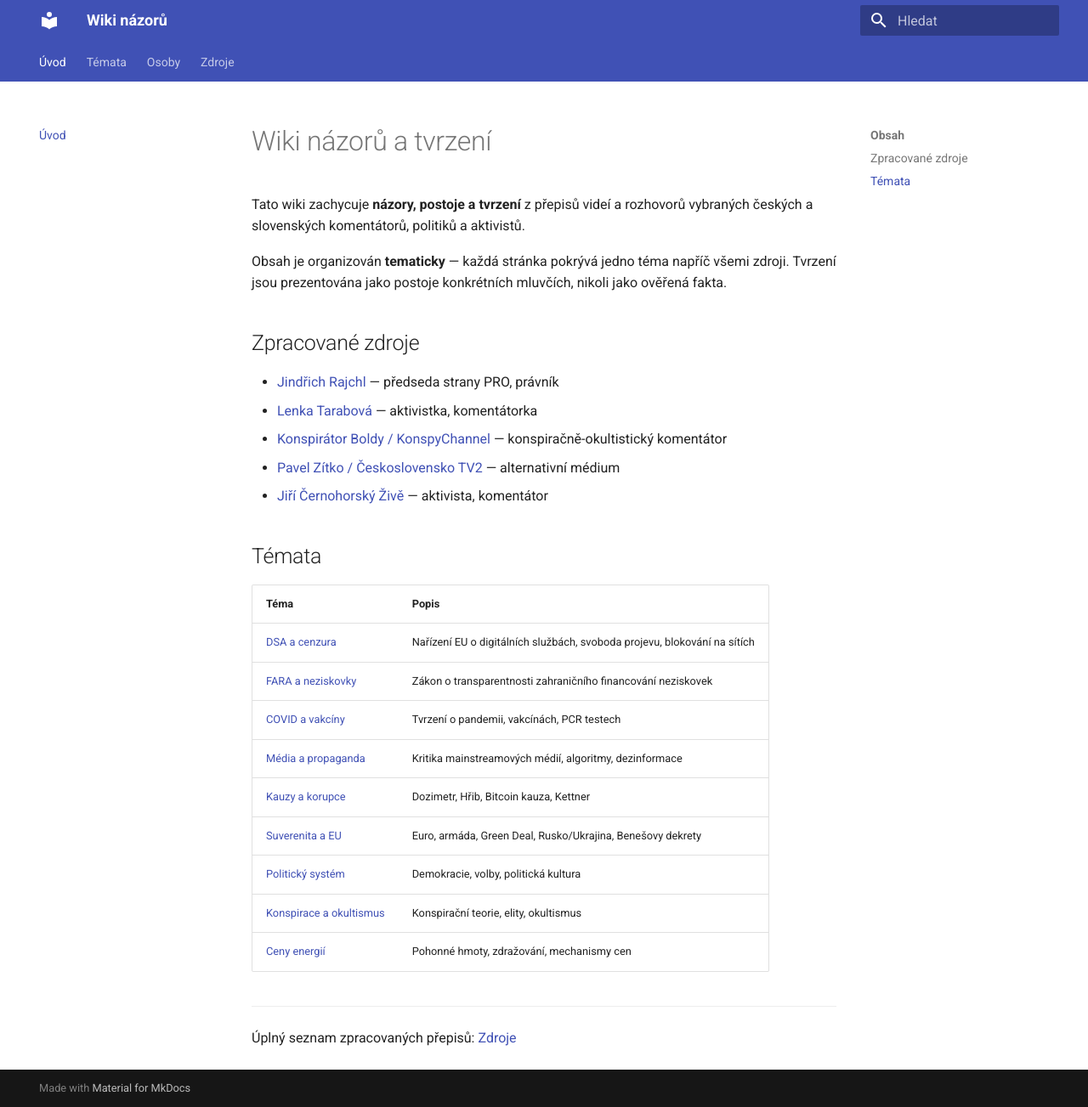
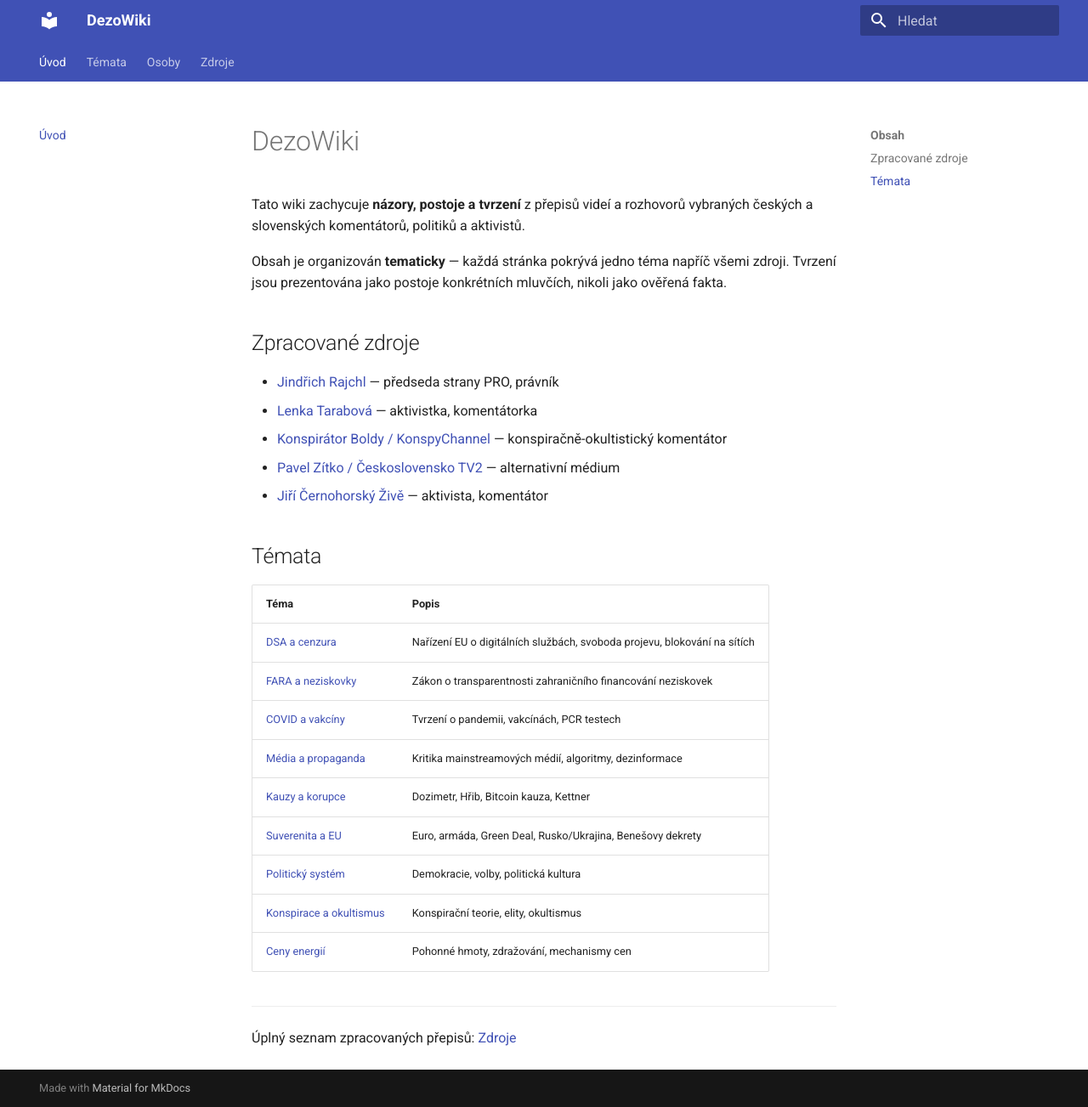
Before and after one commit to knedle/dezowiki, an MkDocs documentation site: the page built from wiki/index.md, in a window 1280 px wide and 1303 px high. Shown: the whole window at 85% size. Built offline with MkDocs 1.6.1 and Material for MkDocs 9.7.7, drawn with Linux system fonts in a browser that asks for light colours.

Commit message:
Přejmenování wiki na DezoWiki
Co-Authored-By: Claude Sonnet 4.6 <noreply@anthropic.com>

```diff
--- a/mkdocs.yml
+++ b/mkdocs.yml
@@ -1,4 +1,4 @@
-site_name: Wiki názorů
+site_name: DezoWiki
 site_description: Tematická wiki tvrzení a postojů z přepisů videí a rozhovorů
 
 theme:
--- a/wiki/index.md
+++ b/wiki/index.md
@@ -1,4 +1,4 @@
-# Wiki názorů a tvrzení
+# DezoWiki
 
 Tato wiki zachycuje **názory, postoje a tvrzení** z přepisů videí a rozhovorů vybraných českých a slovenských komentátorů, politiků a aktivistů.
 
```
